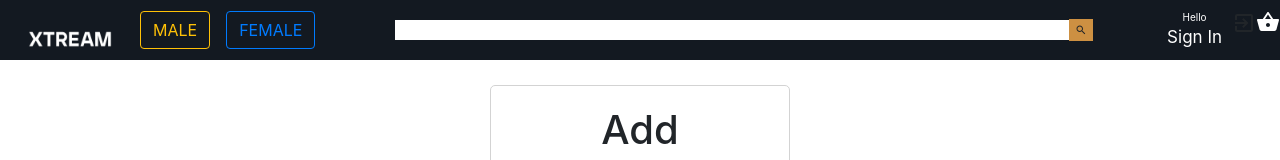
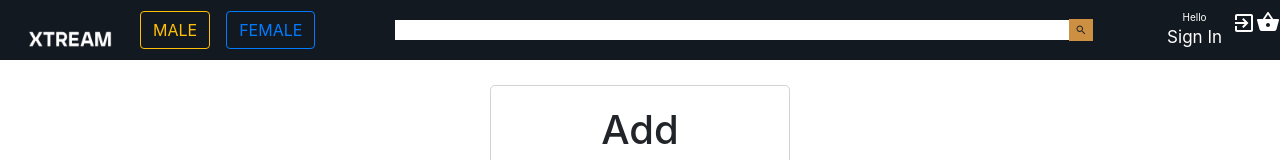
Before and after one commit to isseidangol/xtreme-react-js, a React (Create React App) app: page /add in a window 1280 px wide. Shown: the top 160 px of the page. Built offline with nearby package versions, Linux system fonts and the light colour scheme.

Commit message:
logout css completed

```diff
--- a/src/Header/Header.css
+++ b/src/Header/Header.css
@@ -70,3 +70,7 @@
    margin-right: 10px;
    color: white;
 }
+
+.header_logout{
+    color:white
+}
```
